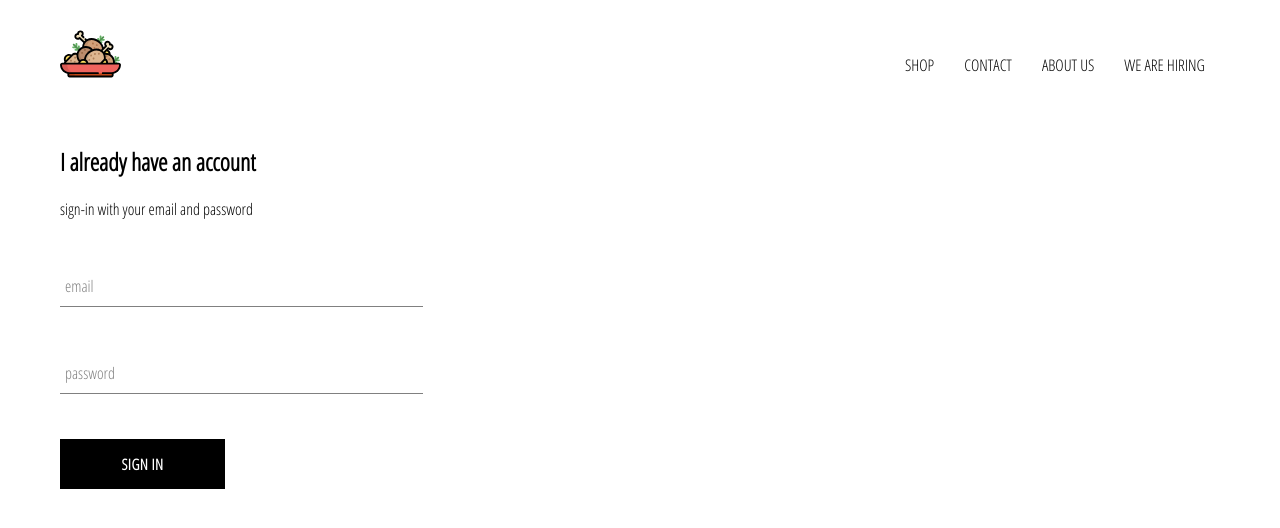
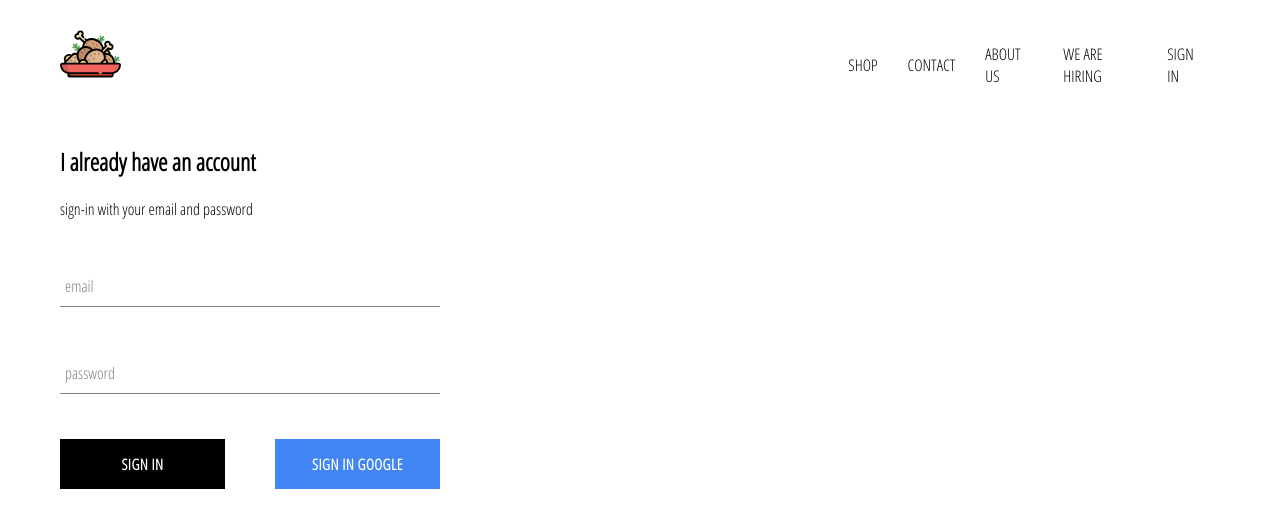
Before and after one commit to rohitnaynee/meatinmins, a React (Create React App) app: page /signin in a window 1280 px wide. Shown: the top 528 px of the page. Built offline with nearby package versions, Linux system fonts and the light colour scheme; no server answers.

Commit message:
integrated firebase into application, created sign in page with sign in component and sign in with google

```diff
--- a/src/App.css
+++ b/src/App.css
@@ -7,3 +7,7 @@ a {
     text-decoration: none;
     color: black;
 }
+
+* {
+    box-sizing: border-box;
+}
--- a/src/App.js
+++ b/src/App.js
@@ -8,6 +8,7 @@ import ChickenPage from './pages/chickenpage/chickenpage.component';
 import ShopPage from './pages/shop/shop.component';
 import SignInAndSignUpPage from './pages/sign-in-and-sign-up/sign-in-and-sign-up.component';
 import Header from './components/header/header.component';
+import { auth } from './firebase/firebase.utils';
 
 const Mutton = () => (
   <div>
@@ -33,10 +34,32 @@ const Eggs = () => (
   </div>
 );
 
-function App() {
+class App extends React.Component {
+  constructor(props) {
+    super(props);
+
+    this.state = {
+       currentUser: null
+    }
+  }
+
+  unsubscribeFromAuth = null
+
+  componentDidMount () {
+    this.unsubscribeFromAuth = auth.onAuthStateChanged(user => {
+       this.setState({ currentUser: user });
+       console.log(user);
+    });
+  }
+
+  componentWillUnmount () {
+    this.unsubscribeFromAuth();
+  }
+
+  render() {
   return (
     <div>
-      <Header />
+      <Header  currentUser = {this.state.currentUser} />
         <Switch>
         <Route exact path = '/' component = {HomePage} />
         <Route exact path ='/chicken'  component = {ChickenPage} />
@@ -50,5 +73,6 @@ function App() {
     </div>
   );
 }
+}
 
 export default App;
--- a/src/components/custom-button/custom-button.component.jsx
+++ b/src/components/custom-button/custom-button.component.jsx
@@ -2,9 +2,13 @@ import React from 'react';
 
 import './custom-button.styles.scss';
 
-const CustomButton = ({ children, ...otherProps }) => (
-  <button className = 'custom-button' {...otherProps} >
+const CustomButton = ({ children, isGoogleSignIn, ...otherProps }) => (
+  <button
+        className = {`${isGoogleSignIn ? 'google-sign-in': ''} custom-button`}
+        {...otherProps}
+  >
     {children}
+
   </button>
 );
 
--- a/src/components/custom-button/custom-button.styles.scss
+++ b/src/components/custom-button/custom-button.styles.scss
@@ -19,4 +19,14 @@
         color: black;
         border: 1px solid black;
     }
+
+    &.google-sign-in {
+        background-color: #4285f4;
+        color: white;
+
+        &:hover {
+            background-color: #357ae8;
+            border: none;
+        }
+    }
 }
--- a/src/components/header/header.component.jsx
+++ b/src/components/header/header.component.jsx
@@ -1,11 +1,12 @@
 import React from 'react';
 import { Link } from 'react-router-dom';
+import { auth } from '../../firebase/firebase.utils';
 
 import { ReactComponent as Logo } from '../../assets/chicken.svg';
 
 import './header.styles.scss';
 
-const Header = () => (
+const Header = ({ currentUser }) => (
     <div className = 'header' >
       <Link className = 'logo-container' to = "/" >
         <Logo className = 'logo' />
@@ -26,6 +27,19 @@ const Header = () => (
         <Link className = 'option' to = '/shop' >
            WE ARE HIRING
         </Link>
+        {
+           currentUser ?
+
+           <div className = 'option' onClick = {() => auth.signOut()} >
+              SIGN OUT
+           </div>
+
+           :
+
+           <Link className = 'option' to = '/signin' >
+             SIGN IN
+           </Link>
+        }
       </div>
     </div>
 );
--- a/src/components/header/header.styles.scss
+++ b/src/components/header/header.styles.scss
@@ -20,6 +20,7 @@
 
       .option {
           padding: 10px 15px;
+          cursor: pointer;
       }
     }
 }
--- a/src/components/sign-in/sign-in.component.jsx
+++ b/src/components/sign-in/sign-in.component.jsx
@@ -2,6 +2,8 @@ import React from 'react';
 
 import FormInput from '../form-input/form-input.component';
 import CustomButton from '../custom-button/custom-button.component';
+
+import { signInWithGoogle } from '../../firebase/firebase.utils';
 
 import './sign-in.styles.scss';
 
@@ -49,9 +51,16 @@ class SignIn extends React.Component {
                   value={this.state.password}
                   handleChange={this.handleChange}
                   label='password'
-                  required />
+                  required
+               />
 
+               <div className = 'buttons' >
                <CustomButton type="submit"  > SIGN IN </CustomButton>
+               <CustomButton onClick={signInWithGoogle} isGoogleSignIn >
+                 SIGN IN GOOGLE
+               </CustomButton>
+               </div>
+
              </form>
             </div>
         );
--- a/src/components/sign-in/sign-in.styles.scss
+++ b/src/components/sign-in/sign-in.styles.scss
@@ -1,9 +1,14 @@
 .sign-in {
-    width: 30%;
+    width: 380px;
     display: flex;
     flex-direction: column;
 
     .title {
         margin: 10px 0;
     }
+
+    .buttons {
+        display: flex;
+        justify-content: space-between;
+    }
 }
--- /dev/null
+++ b/src/firebase/firebase.utils.js
@@ -0,0 +1,25 @@
+import firebase from 'firebase/app';
+import 'firebase/firestore';
+import 'firebase/auth';
+
+const config = {
+    apiKey: "AIzaSyBt5UJ8fny4NJ1FzNtpHruOWrAXiLgljTA",
+    authDomain: "meatinmins.firebaseapp.com",
+    databaseURL: "https://meatinmins.firebaseio.com",
+    projectId: "meatinmins",
+    storageBucket: "meatinmins.appspot.com",
+    messagingSenderId: "1048430032263",
+    appId: "1:1048430032263:web:436fc043b736ea2aa98f22",
+    measurementId: "G-67FW9LBZJ6"
+  };
+
+  firebase.initializeApp(config);
+
+  export const auth = firebase.auth();
+  export const firestore = firebase.firestore();
+
+  const provider =  new firebase.auth.GoogleAuthProvider();
+  provider.setCustomParameters({ prompt: 'select_account' });
+  export const signInWithGoogle = () => auth.signInWithPopup(provider);
+
+  export default  firebase;
```
